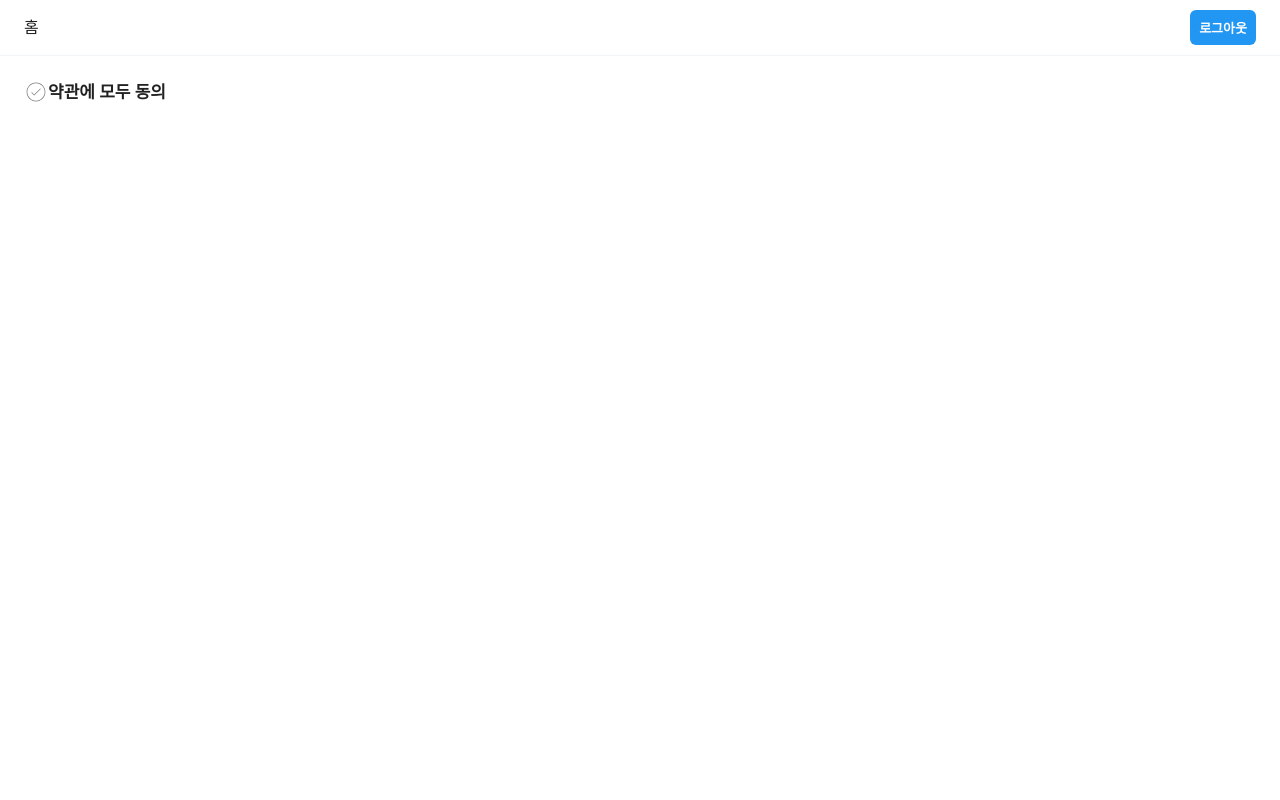
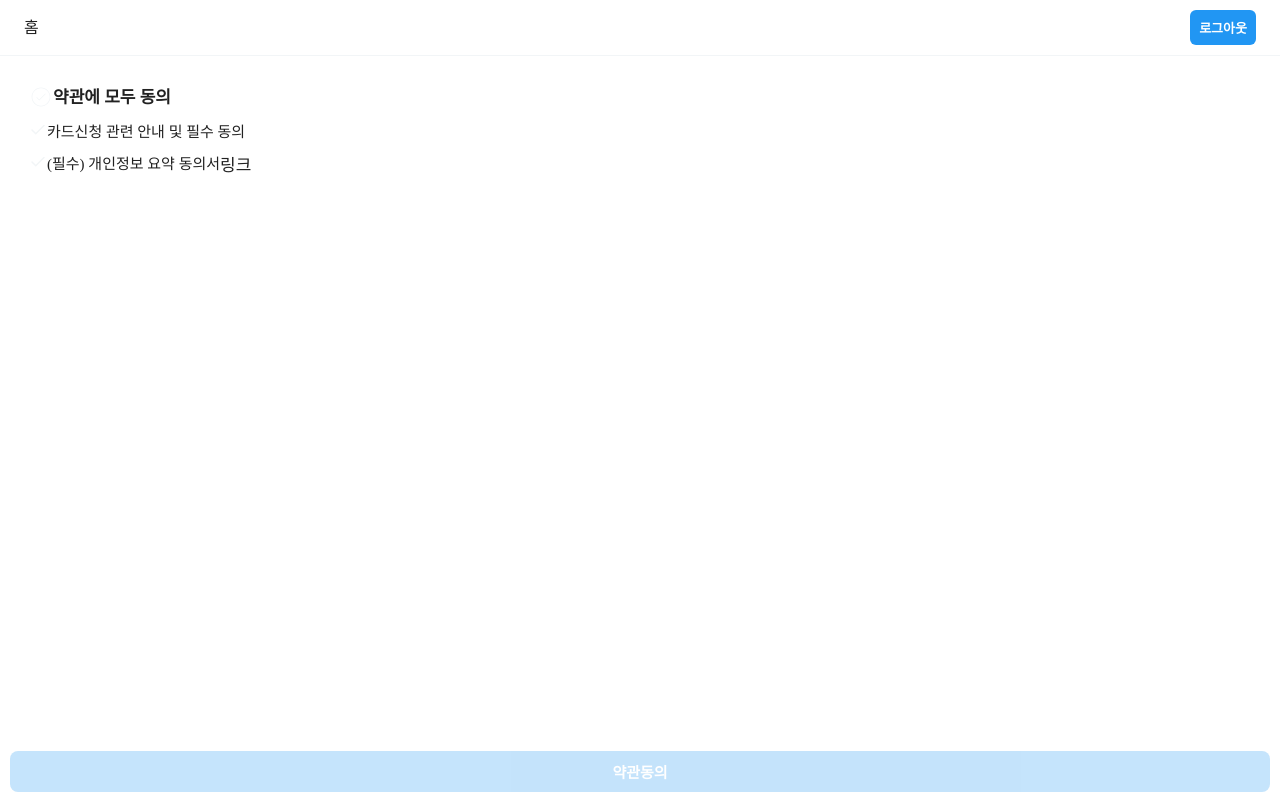
Before and after one commit to wlsgml0229/Card, a React (Create React App) app: page /apply/1 in a window 1280 px wide. Built offline with nearby package versions, Linux system fonts and the light colour scheme; no server answers; sample sign-in values are in the browser's storage.

Commit message:
✨ 약관 페이지 완성

```diff
--- /dev/null
+++ b/src/atoms/apply.ts
@@ -0,0 +1,13 @@
+import { Term } from "@/models/apply"
+
+export const termsList = [
+  {
+    id: "01",
+    title: "카드신청 관련 안내 및 필수 동의",
+  },
+  {
+    id: "02",
+    title: "(필수) 개인정보 요약 동의서",
+    link: "https://www.google.com",
+  },
+] as Term[]
--- a/src/components/apply/Terms.tsx
+++ b/src/components/apply/Terms.tsx
@@ -1,16 +1,70 @@
-import Agreement from "../shared/Agreement"
+import { useCallback, useState } from "react"
+import Agreement from "@shared/Agreement"
+import { termsList } from "@/atoms/apply"
+import { MouseEvent } from "react"
+import FixedBottomButton from "@shared/FixedBottomButton"
 
-export default function Terms() {
+export default function Terms({
+  onNext,
+}: {
+  onNext: (terms: string[]) => void
+}) {
+  const [termsAgreement, setTermsAgreement] = useState(() => {
+    return termsList.reduce<Record<string, boolean>>(
+      (prev, term) => ({
+        ...prev,
+        [term.id]: false,
+      }),
+      {},
+    )
+  })
+
+  const isAllChecked = Object.values(termsAgreement).every((checked) => checked)
+
+  const handleAllAgreement = useCallback(
+    (_: MouseEvent<HTMLElement>, checked: boolean) => {
+      setTermsAgreement((prevTerms) => {
+        return Object.keys(prevTerms).reduce(
+          (prev, key) => ({
+            ...prev,
+            [key]: checked,
+          }),
+          {},
+        )
+      })
+    },
+    [],
+  )
+
   return (
-    <Agreement>
-      <Agreement.Title
-        checked={false}
-        onChange={(e, checked) => {
-          console.log(e, checked)
+    <div>
+      <Agreement>
+        <Agreement.Title checked={isAllChecked} onChange={handleAllAgreement}>
+          약관에 모두 동의
+        </Agreement.Title>
+        {termsList.map(({ id, title, link }) => (
+          <Agreement.Descrtiption
+            key={id}
+            link={link}
+            checked={termsAgreement[id]}
+            onChange={(_, checked) => {
+              setTermsAgreement((prevTerms) => ({
+                ...prevTerms,
+                [id]: checked,
+              }))
+            }}
+          >
+            {title}
+          </Agreement.Descrtiption>
+        ))}
+      </Agreement>
+      <FixedBottomButton
+        label="약관동의"
+        disabled={!isAllChecked}
+        onClick={() => {
+          onNext(Object.keys(termsAgreement))
         }}
-      >
-        약관에 모두 동의
-      </Agreement.Title>
-    </Agreement>
+      />
+    </div>
   )
 }
--- a/src/components/shared/Agreement.tsx
+++ b/src/components/shared/Agreement.tsx
@@ -6,7 +6,11 @@ import { colors } from "@/styles/colorPalette"
 import { MouseEvent } from "react"
 
 function Agreement({ children }: { children: React.ReactNode }) {
-  return <Flex direction="column">{children}</Flex>
+  return (
+    <Flex direction="column" css={agreementContainerStyles}>
+      {children}
+    </Flex>
+  )
 }
 function AgreementTitle({
   children,
@@ -18,33 +22,77 @@ function AgreementTitle({
   onChange: (e: MouseEvent<HTMLElement>, checked: boolean) => void
 }) {
   return (
-    <Flex
-      as="li"
-      css={agreementContainerStyles}
-      onClick={(e) => onChange(e, !checked)}
-    >
-      <IconCheck checked={checked} />
+    <Flex as="li" onClick={(e) => onChange(e, !checked)}>
+      <IconCheckCircle checked={checked} />
       <Text bold={true}>{children}</Text>
     </Flex>
   )
 }
 
-function AgreementDescription() {}
+function AgreementDescription({
+  link,
+  checked,
+  children,
+  onChange,
+}: {
+  link?: string
+  children: React.ReactNode
+  checked: boolean
+  onChange: (e: MouseEvent<HTMLElement>, checked: boolean) => void
+}) {
+  return (
+    <Flex as="li">
+      <Flex
+        onClick={(e) => {
+          onChange(e, !checked)
+        }}
+      >
+        <IconCheck checked={checked} />
+        <Text typography="t6"> {children}</Text>
+      </Flex>
+      {link && (
+        <a href={link} target="_blank" rel="noreferrer">
+          <Text>링크</Text>
+        </a>
+      )}
+    </Flex>
+  )
+}
 
 Agreement.Title = AgreementTitle
 Agreement.Descrtiption = AgreementDescription
 
-function IconCheck({ checked }: { checked: boolean }) {
+function IconCheckCircle({ checked }: { checked: boolean }) {
   return (
     <svg height={24} viewBox="0 0 128 128" width={24}>
       <g>
         <g>
           <path
-            fill={checked ? colors.blue : "grey"}
+            fill={checked ? colors.blue : colors.grey}
             d="M85.263,46.49L54.485,77.267L42.804,65.584c-0.781-0.782-2.047-0.782-2.828-0.002c-0.781,0.782-0.781,2.048,0,2.829    l14.51,14.513l33.605-33.607c0.781-0.779,0.781-2.046,0-2.827C87.31,45.708,86.044,45.708,85.263,46.49z M64.032,13.871    c-27.642,0-50.129,22.488-50.129,50.126c0.002,27.642,22.49,50.131,50.131,50.131h0.004c27.638,0,50.123-22.489,50.123-50.131    C114.161,36.358,91.674,13.871,64.032,13.871z M64.038,110.128h-0.004c-25.435,0-46.129-20.694-46.131-46.131    c0-25.434,20.693-46.126,46.129-46.126s46.129,20.693,46.129,46.126C110.161,89.434,89.471,110.128,64.038,110.128z"
           />
         </g>
       </g>
+    </svg>
+  )
+}
+
+function IconCheck({ checked }: { checked: boolean }) {
+  return (
+    <svg
+      fill="none"
+      height={18}
+      stroke="currentColor"
+      strokeLinecap="round"
+      strokeLinejoin="round"
+      strokeWidth="2"
+      viewBox="0 0 24 24"
+      width={18}
+    >
+      <polyline
+        points="20 6 9 17 4 12"
+        color={checked ? colors.blue : colors.grey}
+      />
     </svg>
   )
 }
@@ -54,6 +102,7 @@ const agreementContainerStyles = css`
 
   & li {
     cursor: pointer;
+    padding: 5px;
   }
 `
 
--- /dev/null
+++ b/src/models/apply.ts
@@ -0,0 +1,14 @@
+import { User } from "./user"
+
+export interface Term {
+  id: string
+  link?: string
+  title: string
+}
+
+export interface ApplyValues {
+  userId: User["uid"]
+  terms: Array<Term["id"]>
+  appliedAt: Date
+  cardId: string
+}
--- a/src/pages/Apply.tsx
+++ b/src/pages/Apply.tsx
@@ -8,9 +8,13 @@ import CardInfo from "@components/apply/CardInfo"
 export default function ApplyPage() {
   const [step, setStep] = useState(0)
 
+  const handleTermsChange = (values: string[]) => {
+    console.log(values)
+  }
+
   return (
     <div>
-      {step === 0 ? <Terms /> : null}
+      {step === 0 ? <Terms onNext={handleTermsChange} /> : null}
       {step === 1 ? <BasicInfo /> : null}
       {step === 2 ? <CardInfo /> : null}
     </div>
--- a/tsconfig.paths.json
+++ b/tsconfig.paths.json
@@ -11,6 +11,7 @@
             "@pages/*": ["src/pages/*"],
             "@remote/*": ["src/remote/*"],
             "@constants": ["src/constants/index"],
+            "@constants/*": ["src/constants/*"],
             "@atoms/*": ["src/atoms/*"],
             "@hooks/*": ["src/hooks/*"]
         }
```
